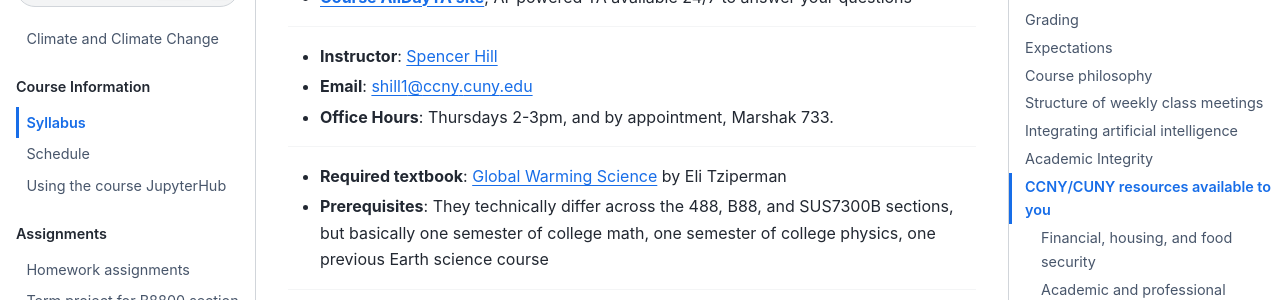
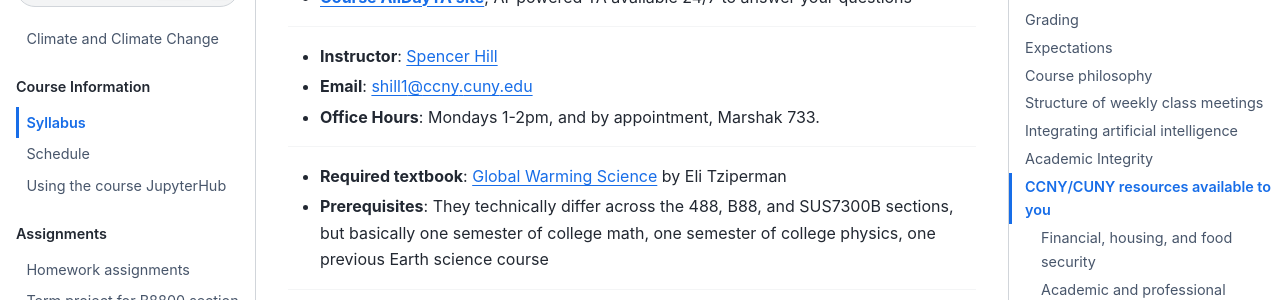
Before and after one commit to spencerahill/clim-change-course_2025, a Jupyter Book: the page built from info/syllabus.md, in a window 1280 px wide and 900 px high, scrolled down 404 px. Shown: the part 153-453 px from the top of the window. Built offline with Jupyter Book 1.0.4 settings and Sphinx 7.4.7 and the Sphinx Book theme 1.1.4, drawn with Linux system fonts in a browser that asks for light colours.

Commit message:
Update office hours in syllabus to reflect new schedule

```diff
--- a/info/syllabus.md
+++ b/info/syllabus.md
@@ -15,7 +15,7 @@
 ---
 - **Instructor**: [Spencer Hill](https://shill.ccny.cuny.edu)
 - **Email**: [shill1@ccny.cuny.edu](mailto:shill1@ccny.cuny.edu)
-- **Office Hours**: Thursdays 2-3pm, and by appointment, Marshak 733.
+- **Office Hours**: Mondays 1-2pm, and by appointment, Marshak 733.
 
 ---
 - **Required textbook**: [Global Warming Science](https://press.princeton.edu/books/paperback/9780691228792/global-warming-science) by Eli Tziperman
```
